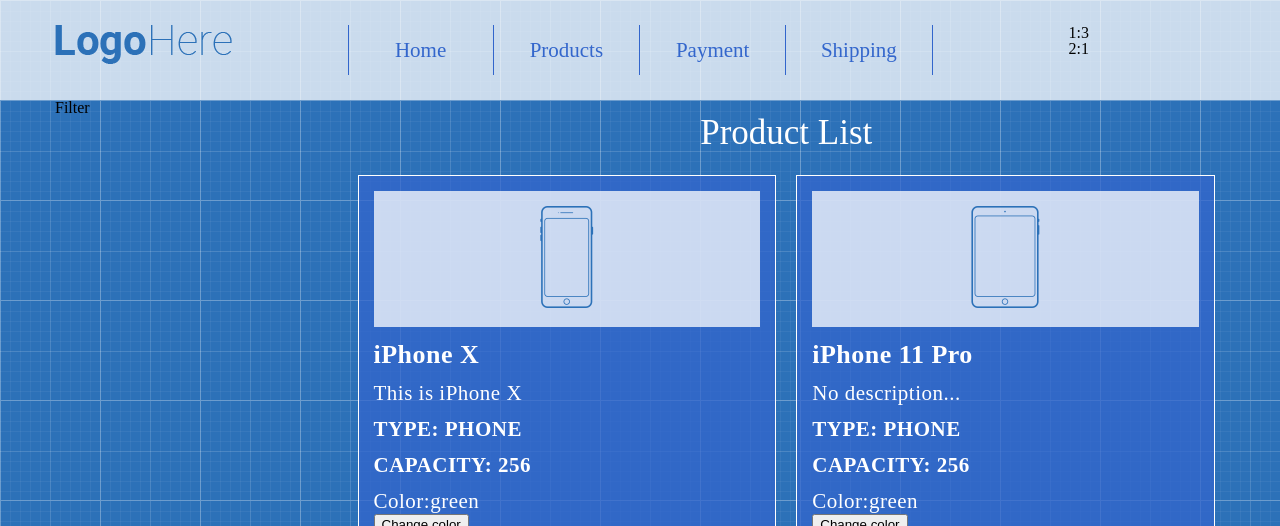
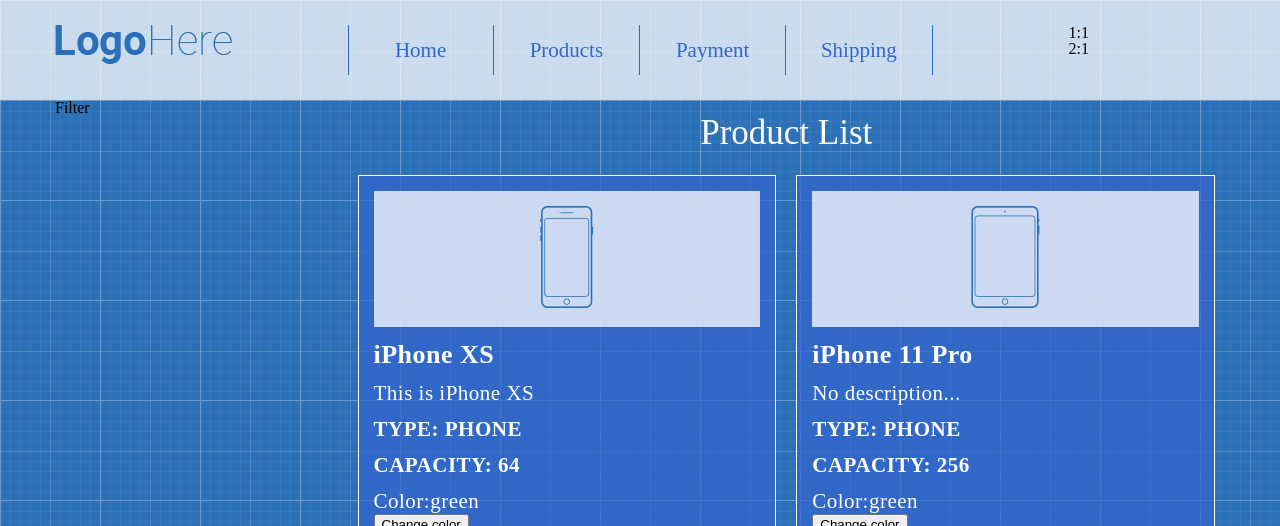
Before and after one commit to OrestSen/shopproject.github.io, a React (Create React App) app: page / in a window 1280 px wide. Shown: the top 526 px of the page. Built offline with nearby package versions, Linux system fonts and the light colour scheme.

Commit message:
added Object.assign

```diff
--- a/src/App/App.js
+++ b/src/App/App.js
@@ -11,22 +11,23 @@
 
 	state = {
 		productsInCart: {
-			1: 3,
+			1: 1,
 			2: 1,
 		}
 	}
 
 	addProductToCart = (productId, count) => {
 		this.setState((prevState) => ({
-			productsInCart: {
-				[productId]:(prevState.productsInCart[productId] || 0) + count
-			}
+			productsInCart: Object.assign({}, prevState.productsInCart, {
+				[productId]: (prevState.productsInCart[productId] || 0) + count
+			})
 		}))
 	}
 
 	render() {
 		return (
 			<>
+
 				<Header
 					productsInCart={this.state.productsInCart}
 				/>
--- a/src/App/Header/Cart/Cart.js
+++ b/src/App/Header/Cart/Cart.js
@@ -7,11 +7,10 @@
     productsInCart
 }) => {
     return (
-        <div className="cart text-center" >
+        <div className="cart text-center">
             {
                 keys(productsInCart).map((productId) => (
                     <div key={productId}>{productId}:{productsInCart[productId]}</div>
-
                 ))
             }
 
--- a/src/App/Main/Products/ProductListItem.js
+++ b/src/App/Main/Products/ProductListItem.js
@@ -36,7 +36,7 @@
             capacity,
             price,
             image = "/images/no-image.png",
-            addProductToCart
+            addProductToCart,
         } = this.props;
         return (
             <div className="product-list-item">
--- a/src/App/Main/Products/productsData.js
+++ b/src/App/Main/Products/productsData.js
@@ -2,10 +2,10 @@
 const productsData = [
     {
         id: 1,
-        name: "iPhone X",
-        description: "This is iPhone X",
+        name: "iPhone XS",
+        description: "This is iPhone XS",
         type: "phone",
-        capacity: 256,
+        capacity: 64,
         price: 500,
         image: '/images/iphone.png',
     },
@@ -23,13 +23,13 @@
         name: "iPhone X",
         description: "This is iPhone X",
         type: "phone",
-        capacity: 256,
+        capacity: 64,
         price: 1500,
         image: '/images/iphone.png',
     },
     {
         id: 4,
-        name: "iPhone Pro",
+        name: "iPhone  11 Pro Max",
         description: "This is iPhone X",
         type: "phone",
         capacity: 256,
```
